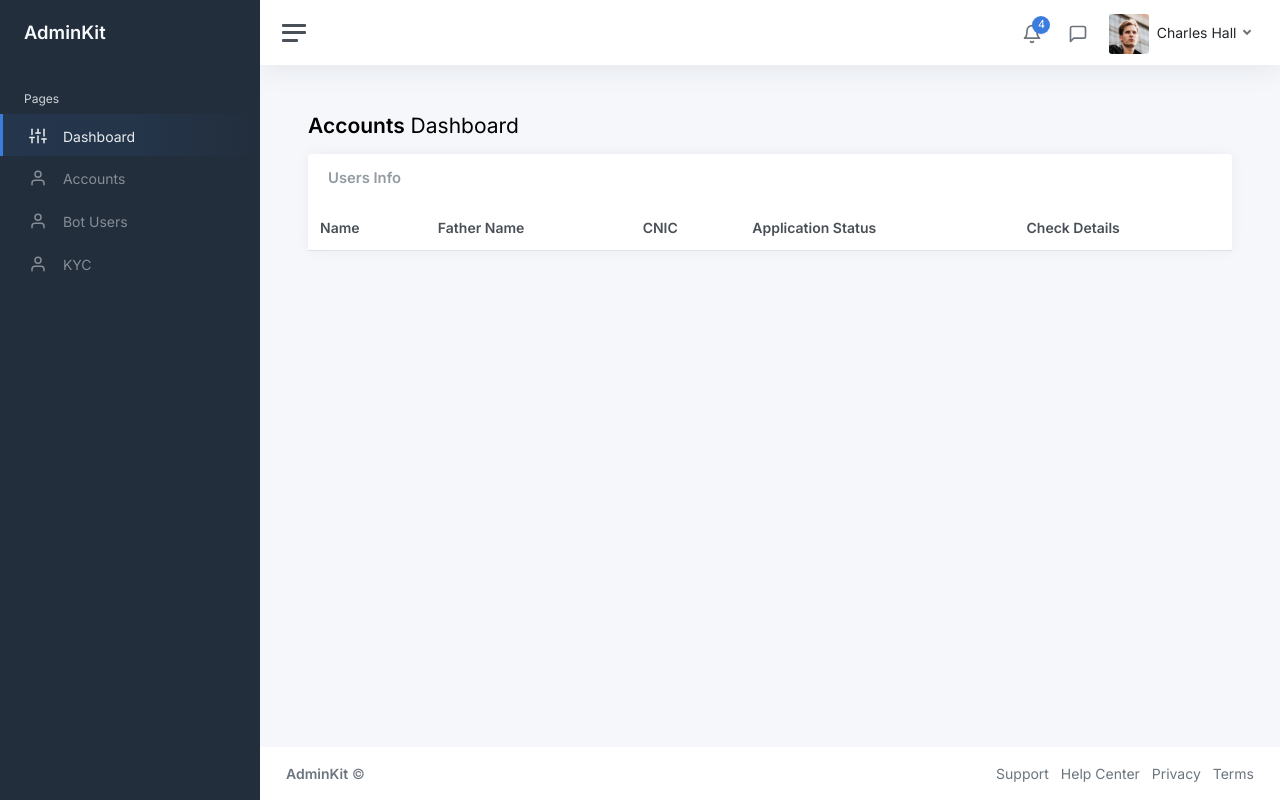
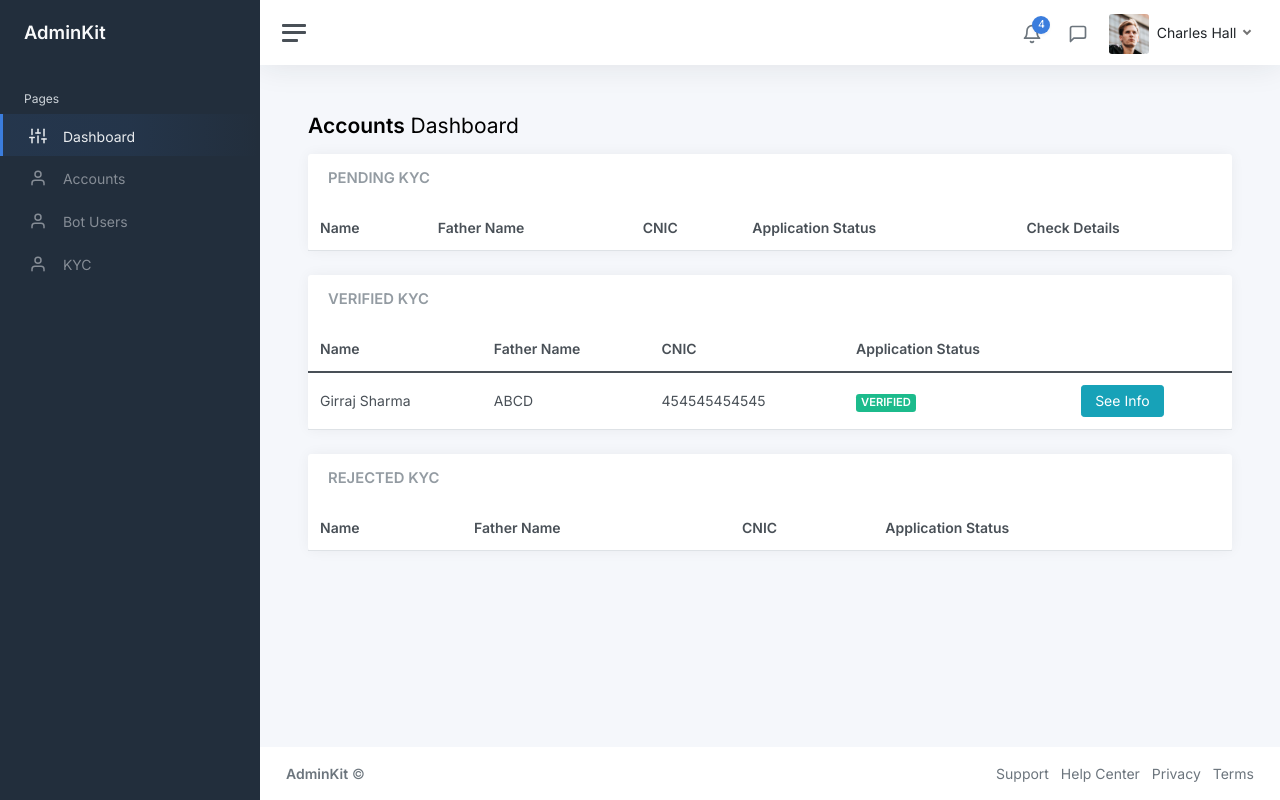
Before and after one commit to N-Shah-Se/binance_bot, a Django app: page /admin/kyc_user_update/ in a window 1280 px wide. Run offline with Django 3.2, Linux system fonts and the light colour scheme; a user stored in the database is signed in; data comes from the database, SQL or seed files in the repository; both versions use the stored data as it was after the commit; lists and menus that the app fills with data are empty; some libraries are stand-ins or nearby versions.

Commit message:
Server changes of admin panel

```diff
--- a/binance_bot/admin_panel/templates/sheet/bot_user.html
+++ b/binance_bot/admin_panel/templates/sheet/bot_user.html
@@ -275,7 +275,7 @@
                                     <td>Project Apollo</td>
                                     <td class="d-none d-xl-table-cell">----</td>
                                     <td class="d-none d-xl-table-cell">{{user.user}}</td>
-                                    <td><span class="badge bg-success">{{user.api_key}}</span></td>
+                                    <td><span class="badge bg-success">JUST Dummy Data</span></td>
                                     <td class="d-none d-md-table-cell">{{user}}</td>
                                     <td><a></a></td>
                                 </tr>
--- a/binance_bot/admin_panel/templates/sheet/kyc_user.html
+++ b/binance_bot/admin_panel/templates/sheet/kyc_user.html
@@ -256,7 +256,7 @@
                         <div class="card flex-fill">
                             <div class="card-header">
 
-                                <h5 class="card-title mb-0">Users Info</h5>
+                                <h5 class="card-title mb-0">PENDING KYC</h5>
                             </div>
                             <table class="table table-hover my-0">
                                 <thead>
@@ -272,6 +272,86 @@
                                 <tbody>
                                 {% for user in kyc_user %}
                                     {% if user.kyc_status == 'PENDING' %}
+                                <tr>
+
+                                    <td>{{user.name}}</td>
+                                    <td class="d-none d-xl-table-cell">{{user.fname}}</td>
+                                    <td class="d-none d-xl-table-cell">{{user.cnic}}</td>
+                                    <td><span class="badge bg-success">{{user.kyc_status}}</span></td>
+                                    <td class="d-none d-md-table-cell"><a href="{% url 'kyc_details' user.id %}" class="btn btn-info">See Info</a></td>
+                                    <!--<td><a></a></td>-->
+                                </tr>
+                                    {% endif %}
+                                {% endfor %}
+
+                                </tbody>
+                            </table>
+                        </div>
+                    </div>
+
+                </div>
+
+                <div class="row">
+                    <div class="col-12 col-lg-12 col-xxl-12 d-flex">
+                        <div class="card flex-fill">
+                            <div class="card-header">
+
+                                <h5 class="card-title mb-0">VERIFIED KYC</h5>
+                            </div>
+                            <table class="table table-hover my-0">
+                                <thead>
+                                <tr>
+                                    <th>Name</th>
+                                    <th class="d-none d-xl-table-cell">Father Name</th>
+                                    <th class="d-none d-xl-table-cell">CNIC</th>
+                                    <th>Application Status</th>
+                                    <!--<th>Check Details</th>-->
+                                    <!--<th>Do Manual Trading</th>-->
+                                </tr>
+                                </thead>
+                                <tbody>
+                                {% for user in kyc_user %}
+                                    {% if user.kyc_status == 'VERIFIED' %}
+                                <tr>
+
+                                    <td>{{user.name}}</td>
+                                    <td class="d-none d-xl-table-cell">{{user.fname}}</td>
+                                    <td class="d-none d-xl-table-cell">{{user.cnic}}</td>
+                                    <td><span class="badge bg-success">{{user.kyc_status}}</span></td>
+                                    <td class="d-none d-md-table-cell"><a href="{% url 'kyc_details' user.id %}" class="btn btn-info">See Info</a></td>
+                                    <!--<td><a></a></td>-->
+                                </tr>
+                                    {% endif %}
+                                {% endfor %}
+
+                                </tbody>
+                            </table>
+                        </div>
+                    </div>
+
+                </div>
+
+                <div class="row">
+                    <div class="col-12 col-lg-12 col-xxl-12 d-flex">
+                        <div class="card flex-fill">
+                            <div class="card-header">
+
+                                <h5 class="card-title mb-0">REJECTED KYC</h5>
+                            </div>
+                            <table class="table table-hover my-0">
+                                <thead>
+                                <tr>
+                                    <th>Name</th>
+                                    <th class="d-none d-xl-table-cell">Father Name</th>
+                                    <th class="d-none d-xl-table-cell">CNIC</th>
+                                    <th>Application Status</th>
+                                    <!--<th>Check Details</th>-->
+                                    <!--<th>Do Manual Trading</th>-->
+                                </tr>
+                                </thead>
+                                <tbody>
+                                {% for user in kyc_user %}
+                                    {% if user.kyc_status == 'REJECTED' %}
                                 <tr>
 
                                     <td>{{user.name}}</td>
```
Also changed, not shown: binance_bot/admin_panel/templates/sheet/kyc_details.html (+44 -43 lines), binance_bot/db.sqlite3.
